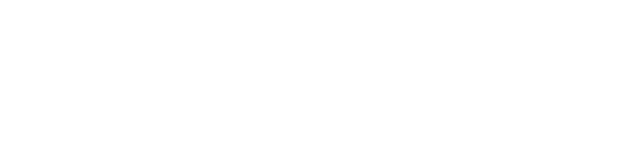
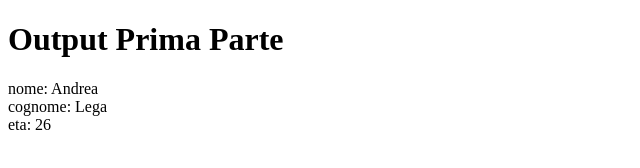
Before and after one commit to Lex95/js-oggetti-studenti, a plain HTML site: page index.html in a window 1280 px wide. Shown: the whole page, without its empty margins (0-640 px from the left). Drawn offline with Linux system fonts and the light colour scheme.

Commit message:
risoluzione prima parte

```diff
--- a/index.html
+++ b/index.html
@@ -7,6 +7,8 @@
     <title>Oggetti Studenti</title>
 </head>
 <body>
+    <h1>Output Prima Parte</h1>
+    <p id="myP1"></p>
     <script src="script.js"></script>
 </body>
 </html>
--- a/script.js
+++ b/script.js
@@ -0,0 +1,11 @@
+// prima parte
+var studente = {
+    nome: "Andrea",
+    cognome: "Lega",
+    eta: 26
+}
+for (key in studente) {
+    document.getElementById("myP1").innerHTML += key + ": " + studente[key] + "<br>";
+}
+
+// seconda parte
```
